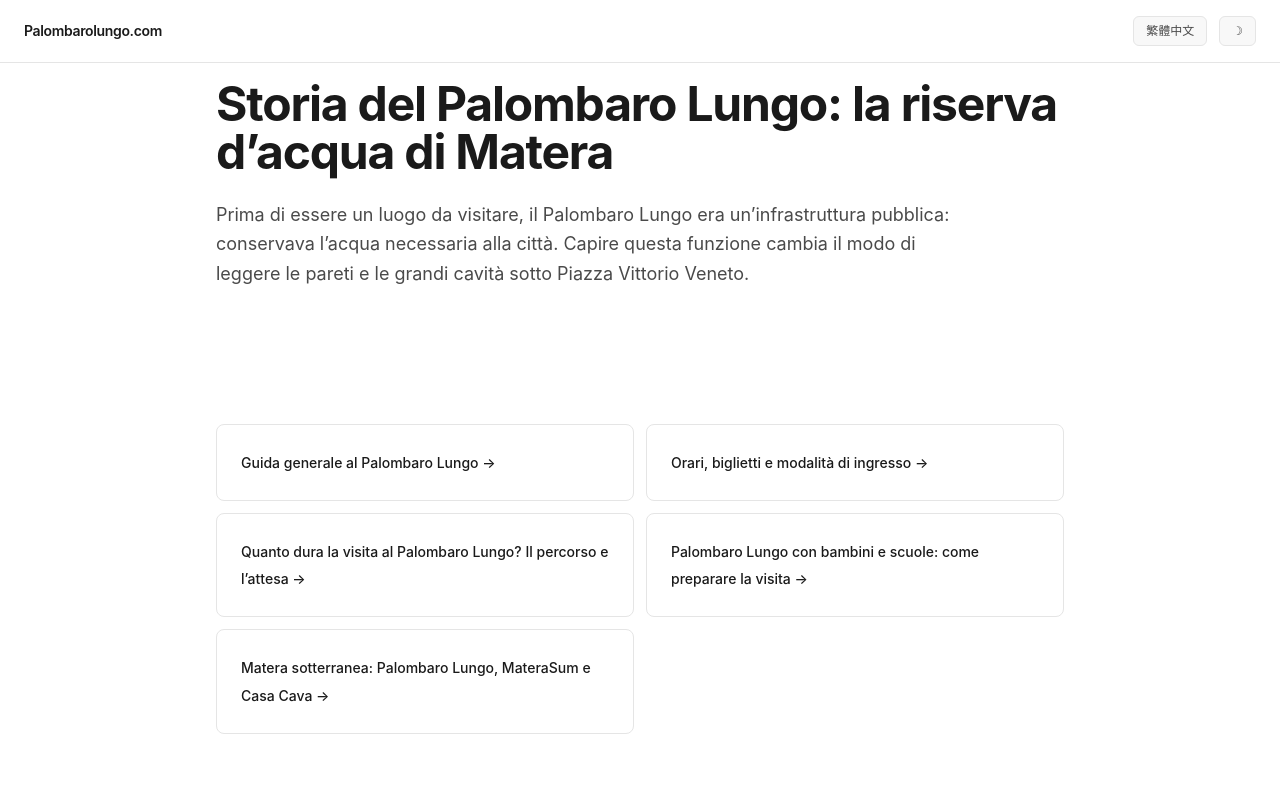
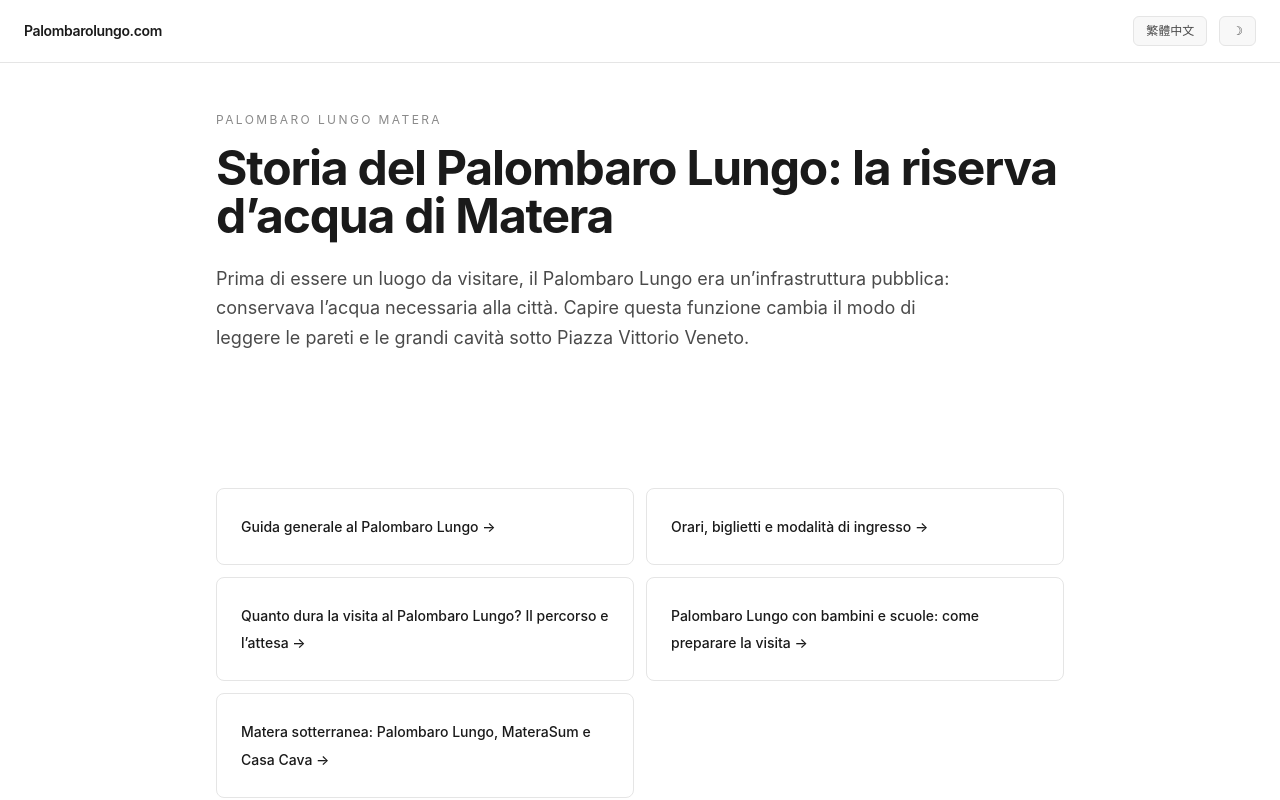
Before and after one commit to n20186005-hash/palombarolungo, a Next.js app: page /storia in a window 1280 px wide. Shown: the top 800 px of the page. Built offline with nearby package versions, Linux system fonts and the light colour scheme.

Commit message:
Keep page headings clear of fixed navigation

```diff
--- a/src/components/GuidePageTemplate.tsx
+++ b/src/components/GuidePageTemplate.tsx
@@ -47,7 +47,7 @@ export default function GuidePageTemplate({
     <main>
       <SiteHeader locale={locale} homeHref={locale === 'it' ? '/' : '/zh-hant/'} />
 
-      <section className="section-container pt-8 pb-10 md:pt-12">
+      <section className="section-container pt-28 pb-10 md:pt-28">
         <div className="max-w-4xl">
           <p className="text-xs uppercase tracking-[0.2em] mb-4" style={{ color: 'var(--color-text-muted)' }}>
             Palombaro Lungo Matera
--- a/src/components/Hero.tsx
+++ b/src/components/Hero.tsx
@@ -23,7 +23,7 @@ export default function Hero({ locale }: { locale: string }) {
 
       <SiteHeader locale={locale} />
 
-      <div className="section-container relative z-10 pt-8 pb-16 md:pt-12 md:pb-24 text-center">
+      <div className="section-container relative z-10 pt-28 pb-16 md:pt-28 md:pb-24 text-center">
         <h1 className="text-4xl md:text-6xl font-bold tracking-tight mb-4" style={{ color: 'var(--color-text-primary)' }}>
           {t('title')}
         </h1>
```
